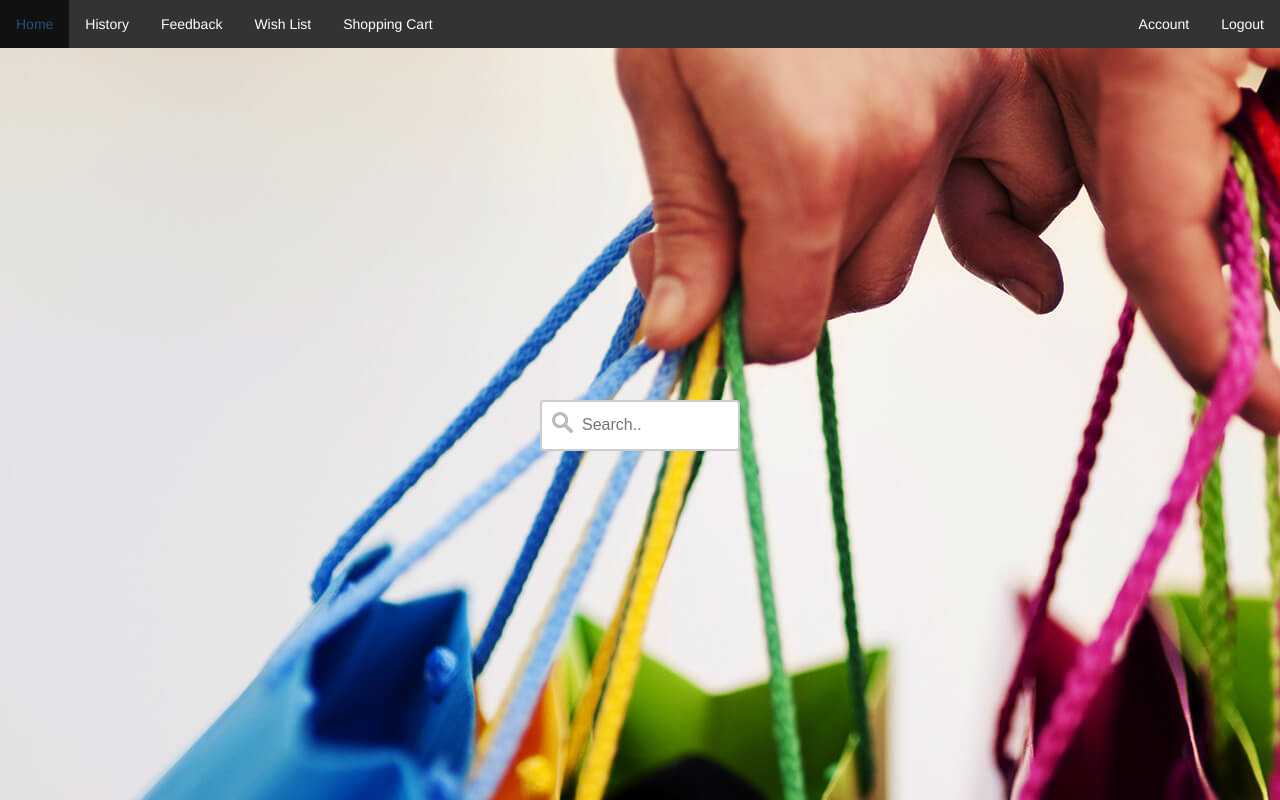
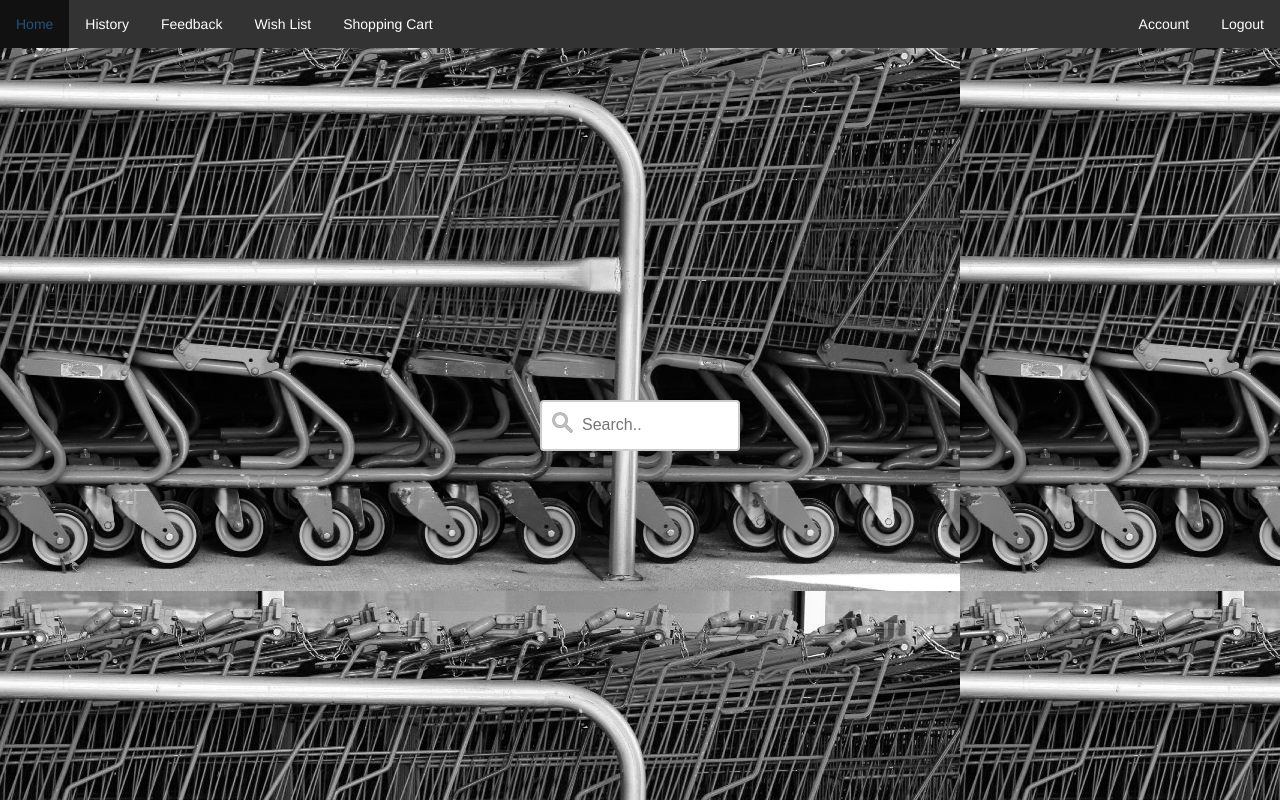
Before and after one commit to diglungdig/ShoprClone, a Flask app: page / in a window 1280 px wide. Run offline with Flask 2, Linux system fonts and the light colour scheme; the visitor is signed in with stand-in values (Sample User, id 1); some libraries are stand-ins or nearby versions.

Commit message:
add bgPic

```diff
--- a/static/styles/index-styles.css
+++ b/static/styles/index-styles.css
@@ -1,5 +1,5 @@
 body {
-    background-image: url('/static/res/homebg.jpg');
+    background-image: url('/static/res/bg.jpeg');
 }
 input[type=text] {
     font-family: Arial, Helvetica, sans-serif;
```
Also changed, not shown: static/res/bg.jpeg (added).
